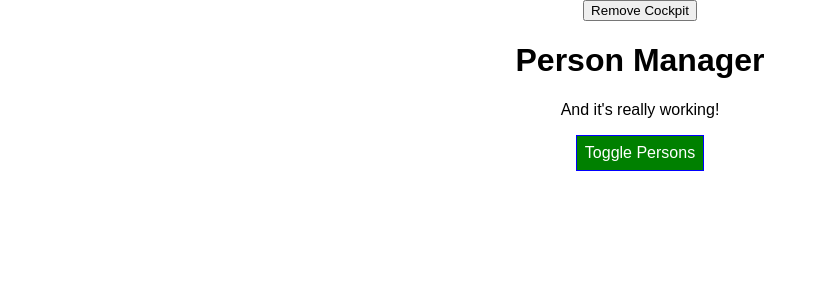
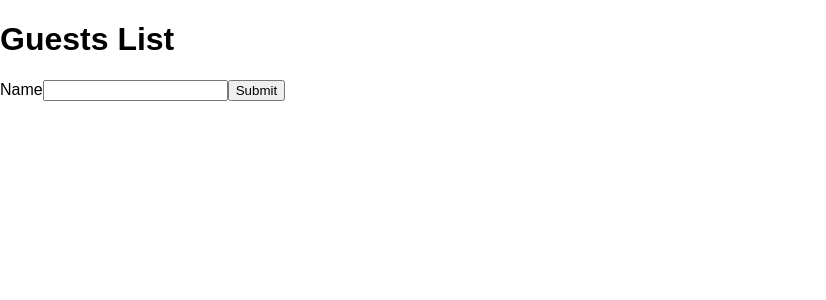
Before and after one commit to BibianaBalBar/React-Guest-List, a React app: page / in a window 1280 px wide. Shown: the top 300 px of the page, without its empty margins (0-826 px from the left). Built offline with nearby package versions, Linux system fonts and the light colour scheme.

Commit message:
refact function components

```diff
--- a/package.json
+++ b/package.json
@@ -40,6 +40,7 @@
     "styled-components": "^5.2.0",
     "sw-precache-webpack-plugin": "0.11.4",
     "url-loader": "0.6.2",
+    "uuid": "^8.3.1",
     "webpack": "3.8.1",
     "webpack-dev-server": "2.11.3",
     "webpack-manifest-plugin": "1.3.2",
--- a/src/components/Cockpit/Cockpit.css
+++ /dev/null
@@ -1,30 +0,0 @@
-
-.red {
-color: red;
-}
-
-.bold {
-font-weight: bold;
-}
-
-.Cockpit button {
-background-color: green;
-color: white;
-font: inherit;
-border: 1px solid blue;
-padding: 8px;
-cursor: pointer;
-}
-
-.Cockpit button:hover {
-background-color: lightgreen;
-color: black;
-}
-
-.Cockpit button.Red {
-background-color: red;
-}
-
-.Cockpit button.Red:hover {
-background-color: salmon;
-}
--- a/src/components/Cockpit/Cockpit.js
+++ /dev/null
@@ -1,48 +0,0 @@
-import React, { useEffect } from 'react';
-import classes from './Cockpit.css';
-
-const cockpit = (props) => {
-  useEffect (() => {
-    console.log('[Cockpit.js] useEffect');
-    setTimeout(() => {
-      alert("Saved data to cloud!");
-    }, 1000);
-    return () => {
-      console.log("[Cockpit.js] cleanup work in useEffect")
-    };
-  }, []);
-
-  useEffect(() => {
-    console.log('[Cockpit.js] 2nd useEffect');
-    return () => {
-      console.log("[Cockpit.js] cleanup work in 2nd useEffect")
-    };
-  });
-
-  const assignedClasses = [];
-  let btnClass = '';
-
-  if (props.showPersons) {
-    btnClass = classes.Red;
-  }
-
-  if (props.persons.length <= 2) {
-    assignedClasses.push(classes.red);
-  }
-  if (props.persons.length <= 1) {
-    assignedClasses.push(classes.bold);
-  }
-
-  return (
-    <div className={classes.Cockpit}>
-      <h1>{props.title}</h1>
-      <p className={assignedClasses.join(" ")}>And it's really working!</p>
-      <button
-        className={btnClass}
-        onClick={props.clicked}>Toggle Persons
-      </button>
-    </div>
-  );
-};
-
-export default cockpit;
--- /dev/null
+++ b/src/components/Form/Form.js
@@ -0,0 +1,37 @@
+import React from 'react';
+import { v4 as uuidv4 } from 'uuid';
+
+const Form = ({ persons, setPersons, nameInput, setNameInput}) => {
+  const guestInputHandler = (e) => {
+    setNameInput(e.target.value);
+  }
+  const submitHandler = (e) => {
+    e.preventDefault();
+    setPersons([...persons, { name: nameInput, id: uuidv4() }]);
+    setNameInput('');
+  }
+
+  return (
+      <form onSubmit={submitHandler}>
+        <label htmlFor="name">Name</label>
+        <input
+          type="text"
+          name="name"
+          id="name"
+          value={nameInput}
+          onChange={guestInputHandler} />
+        {/* <label htmlFor="company">Company</label>
+        <input
+          type="text"
+          name="company"
+          id="company"
+          value={company}
+          onChange={this.handleChange} />
+          <input type="button" value="Submit" onClick={this.submitForm} /> */}
+        <button>Submit</button>
+      </form>
+    );
+};
+
+
+export default Form
--- a/src/components/Persons/Person/Person.js
+++ b/src/components/Persons/Person/Person.js
@@ -1,23 +1,19 @@
-import React, { Component } from "react";
-
+import React from "react";
 import classes from "./Person.css";
 
-class Person extends Component {
-  render() {
-    console.log("[Person.js] rendering...")
-    return (
-      <div className={classes.Person}>
-        <p onClick={this.props.click}>
-          I'm {this.props.name} and I am {this.props.age} years old!
-        </p>
-        <p>{this.props.children}</p>
-        <input
-          type='text'
-          onChange={this.props.changed}
-          value={this.props.name} />
-      </div>
-    );
-  }
+const Person = ( {nameInput, person, persons, setPersons} ) => {
+  const deletePerson = () => {
+    setPersons(persons.filter((state) => state.id !== person.id));
+  };
+
+  return (
+    <div className={classes.Person}>
+      <h3>{person.name}</h3>
+      {/* <h4>{company}</h4> */}
+      <button onClick={deletePerson}>Check</button>
+    </div>
+  );
+
 };
 
 export default Person;
--- a/src/components/Persons/Persons.js
+++ b/src/components/Persons/Persons.js
@@ -1,45 +1,21 @@
-import React, { Component }  from 'react';
+import React from 'react';
 import Person from './Person/Person';
 
-class Persons extends Component {
-  // static getDerivedStateFromProps(props, state) {
-  //   console.log("[Persons.js] getDerivedStateFromProps");
-  //   return state;
-  // }
+const Persons = ({ name, persons, setPersons}) => {
 
-  shouldComponentUpdate(nextProps, nextState) {
-    console.log("[Persons.js] shouldComponentUpdate");
-    return true;
-  }
-
-  getSnapshotBeforeUpdate(prevProps, prevState) {
-    console.log("[Persons.js] getSnapshotBeforeUpdate");
-    return { message: 'Snapshot!'};
-  }
-
-  componentDidUpdate(prevProps, prevState, snapshot) {
-    console.log("[Persons.js] componentDidUpdate");
-    console.log(snapshot);
-  }
-
-  componentWillUnmount() {
-    console.log("[Persons.js] componentWillUnmount");
-  }
-
-  render() {
-    console.log("[Persons.js] rendering...");
-    return this.props.persons.map((person, index) => {
-      return (
+  return (
+    <div>
+      {persons.map((person) => (
         <Person
-          click={() => this.props.clicked(index)}
-          name={person.name}
-          age={person.age}
+          setPersons={setPersons}
+          name={name}
+          person={person}
+          persons={persons}
           key={person.id}
-          changed={(event) => this.props.changed(event, person.id)}
         />
-      );
-    });
-  }
+      ))}
+    </div>
+  );
 };
 
 
--- a/src/containers/App.js
+++ b/src/containers/App.js
@@ -1,112 +1,40 @@
-import React, { Component } from "react";
+import React, {useState} from "react";
 import classes from "./App.css";
 import Persons from "../components/Persons/Persons";
-import Cockpit from "../components/Cockpit/Cockpit";
+import Form from "../components/Form/Form";
 
-class App extends Component {
-  constructor(props) {
-    super(props);
-    console.log('[App.js] constructor');
-  }
+function App() {
+  //State
+  const [nameInput, setNameInput] = useState('');
+  const [persons, setPersons] = useState([]);
 
-  state = {
-    persons: [
-      { id: "1", name: "Abo", age: 32 },
-      { id: "2", name: "Pesta", age: 2 },
-      { id: "3", name: "Buda", age: 2 },
-    ],
-    otherState: "some other state",
-    showPersons: false,
-    showCockpit: true,
-  };
+  return (
+    <div>
+      <h1>Guests List</h1>
+      <Form nameInput={nameInput} setNameInput={setNameInput} persons={persons} setPersons={setPersons} />
+      <Persons persons={persons} setPersons={setPersons} />
+    </div>
+  );
 
-  static getDerivedStateFromProps(props, state) {
-    console.log('[App.js] getDerivedStateFromProps', props);
-    return state;
-  }
+  // getDerivedStateFromProps(props, state) {
+  //   console.log('[App.js] getDerivedStateFromProps', props);
+  //   return state;
+  // }
 
-  componentDidMount() {
-    console.log('[App.js] componentDidMount');
-  }
+  // componentDidMount() {
+  //   console.log('[App.js] componentDidMount');
+  // }
 
-  shouldComponentUpdate(nextProps, nextState) {
-    console.log('[App.js] shouldComponentUpdate');
-    return true;
-  }
+  // shouldComponentUpdate(nextProps, nextState) {
+  //   console.log('[App.js] shouldComponentUpdate');
+  //   return true;
+  // }
 
-  componentDidUpdate() {
-    console.log('[App.js] componentDidUpdate');
-  }
-
-  // To change name
-  nameChangedHandler = (event, id) => {
-    const personIndex = this.state.persons.findIndex((p) => {
-      return p.id === id;
-    });
-
-    const person = {
-      ...this.state.persons[personIndex],
-    };
-
-    person.name = event.target.value;
-
-    const persons = [...this.state.persons];
-    persons[personIndex] = person;
-
-    this.setState({ persons: persons });
-  };
-
-  //
-  deletePersonHandler = (personIndex) => {
-    // const persons = this.state.persons.slice();
-    const persons = [...this.state.persons];
-    persons.splice(personIndex, 1);
-    this.setState({ persons: persons });
-  };
-
-  //
-  togglePersonsHandler = () => {
-    const doesShow = this.state.showPersons;
-    this.setState({ showPersons: !doesShow });
-  };
+  // componentDidUpdate() {
+  //   console.log('[App.js] componentDidUpdate');
+  // }
 
 
-  render() {
-    console.log("[App.js] render")
-    let persons = null;
-
-    if (this.state.showPersons) {
-      persons = (
-        <div>
-          <Persons
-          persons={this.state.persons}
-          clicked={this.deletePersonHandler}
-          changed={this.nameChangedHandler}
-          />
-        </div>
-      );
-    }
-
-    return (
-        <div className={classes.App}>
-          <button
-          onClick={() => {
-            this.setState({ showCockpit: false });
-          }}>
-            Remove Cockpit
-          </button>
-          {this.state.showCockpit ? (
-            <Cockpit
-            title={this.props.appTitle}
-            showPersons={this.state.showPersons}
-            persons={this.state.persons}
-            clicked={this.togglePersonsHandler} />
-          ) : null}
-          {persons}
-        </div>
-
-    );
-  }
 }
 
 export default App;
```
Also changed, not shown: 1 other file (tests, documents, lock files or other folders).
